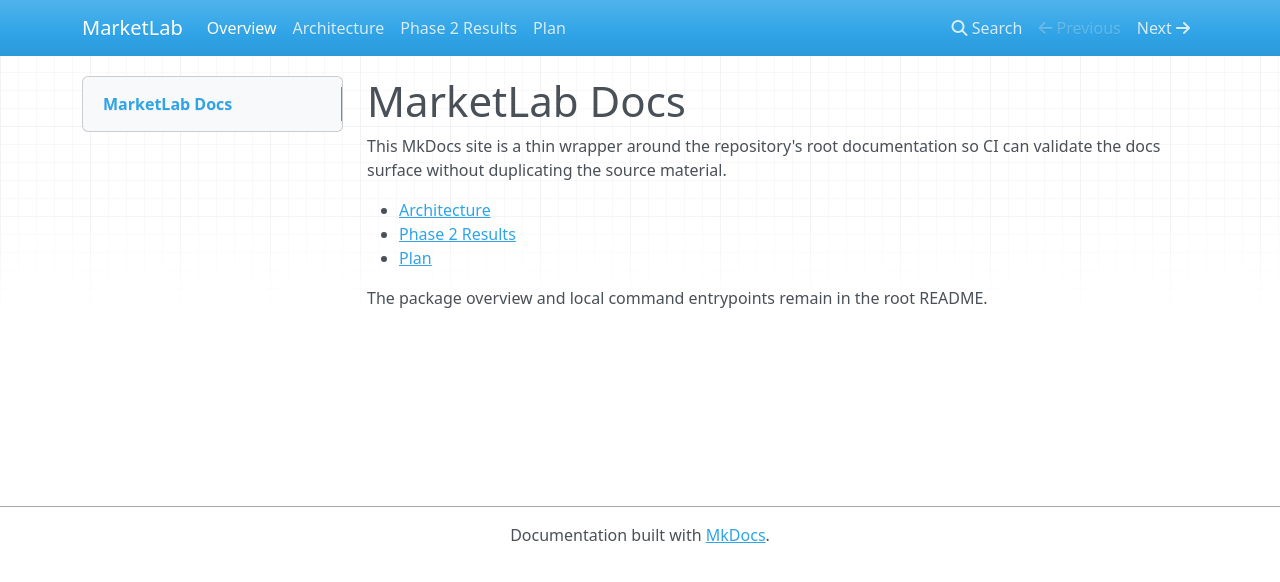
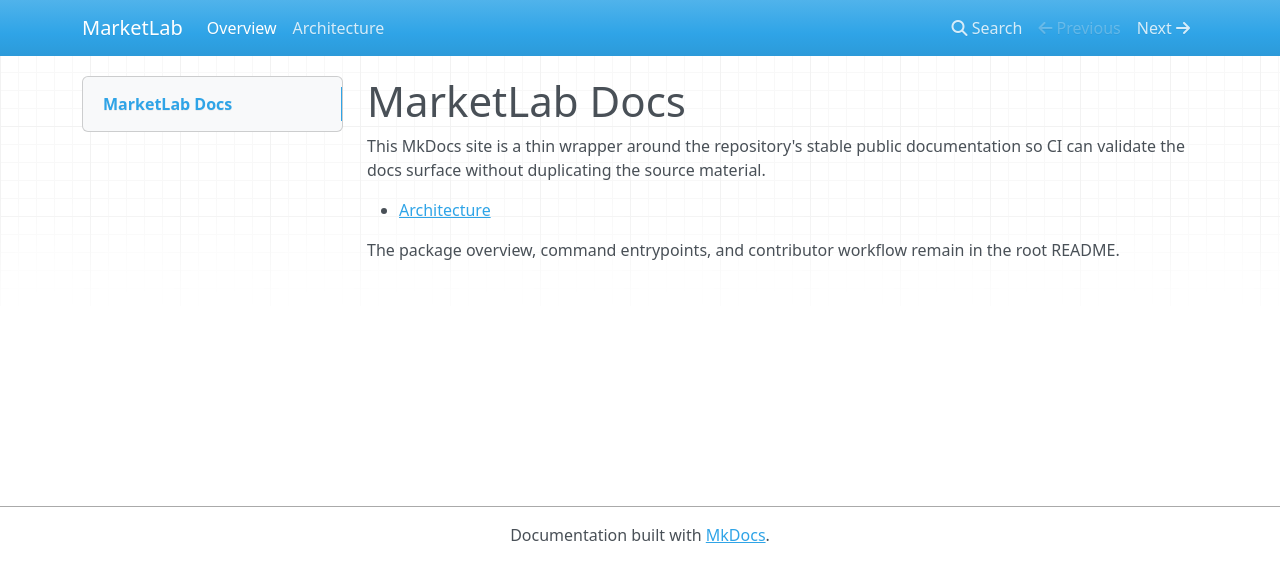
Before and after one commit to ricardogr07/market-lab, an MkDocs documentation site: the page built from docs/index.md, in a window 1280 px wide. Shown: the top 582 px of the page. Built offline with MkDocs 1.6.1, drawn with Linux system fonts in a browser that asks for light colours; nearby versions of some CDN libraries.

Commit message:
docs: narrow public docs site surface

```diff
--- a/docs/index.md
+++ b/docs/index.md
@@ -1,10 +1,8 @@
 # MarketLab Docs
 
-This MkDocs site is a thin wrapper around the repository's root documentation so CI can validate
-the docs surface without duplicating the source material.
+This MkDocs site is a thin wrapper around the repository's stable public documentation so CI can
+validate the docs surface without duplicating the source material.
 
 - [Architecture](architecture.md)
-- [Phase 2 Results](phase2-results.md)
-- [Plan](plan.md)
 
-The package overview and local command entrypoints remain in the root README.
+The package overview, command entrypoints, and contributor workflow remain in the root README.
--- a/mkdocs.yml
+++ b/mkdocs.yml
@@ -4,8 +4,6 @@
 nav:
   - Overview: index.md
   - Architecture: architecture.md
-  - Phase 2 Results: phase2-results.md
-  - Plan: plan.md
 plugins:
   - search
   - include-markdown:
```
Also changed, not shown: docs/phase2-results.md (deleted, +0 -1 lines), docs/plan.md (deleted, +0 -1 lines).
